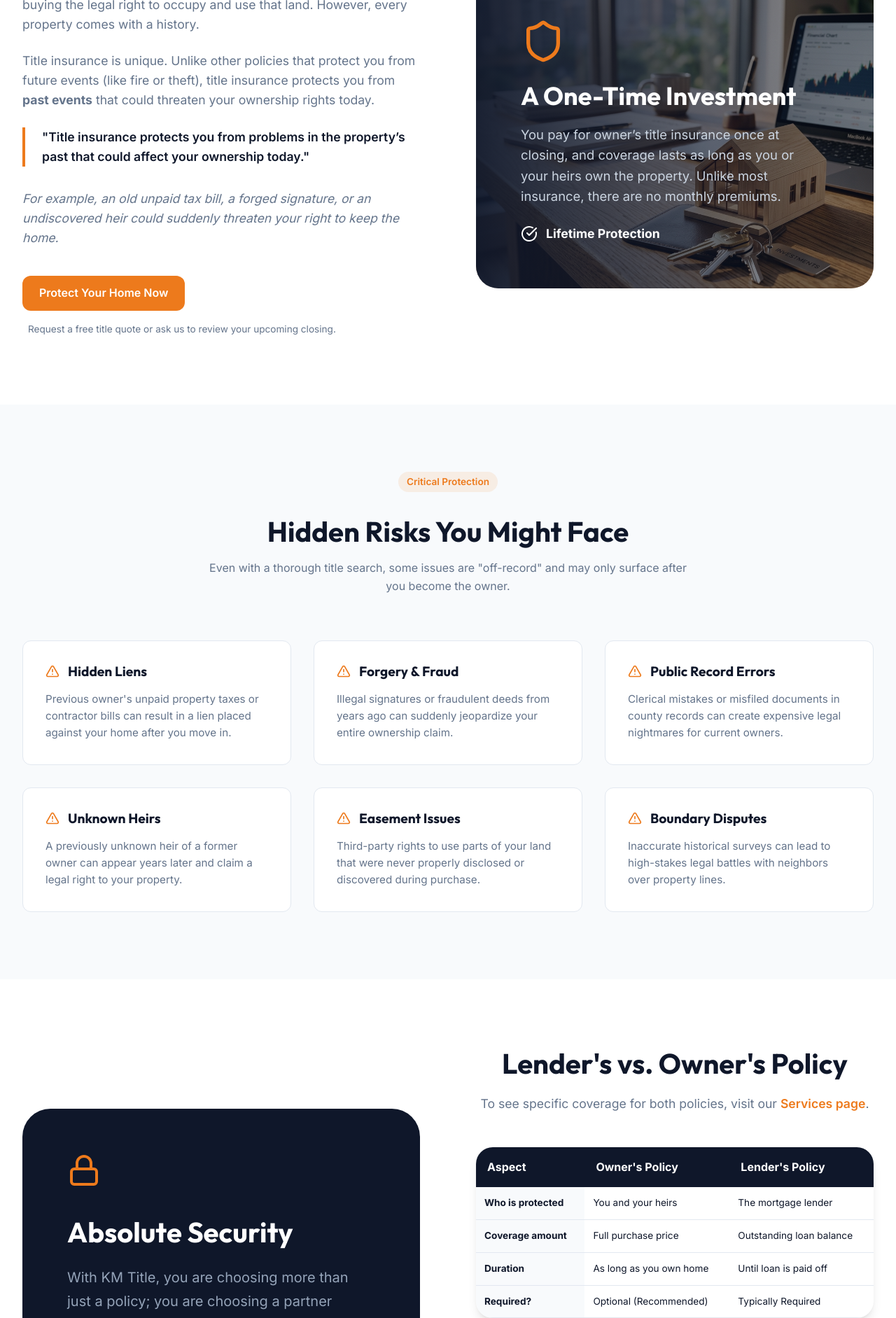
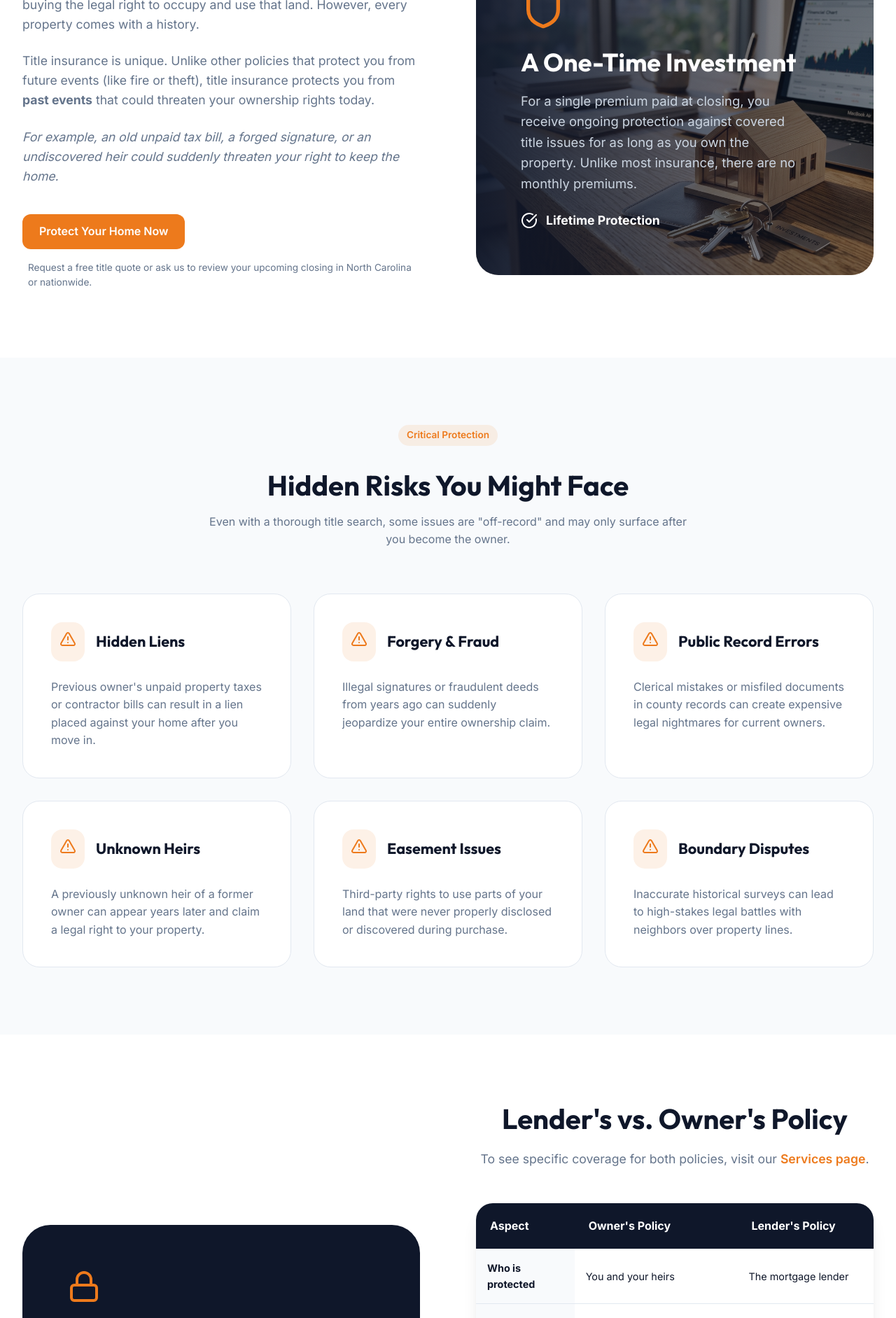
Before and after one commit to Kathir7623/Title-Insurance, a React (Vite) app: page /why-title-insurance in a window 1280 px wide. Shown: the part 540-2423 px from the top of the page at 70% size. Built offline with nearby package versions, Linux system fonts and the light colour scheme.

Commit message:
UI: Finalized micro-refinements for 'Why Title Insurance?' page. Eliminated redundant narratives, corrected structural text fragments, and optimized the comparison table for parallel construction. Refined conversion funnel with geographically clear CTAs and established flawless heading hierarchy.

```diff
--- a/src/pages/WhyTitleInsurance.jsx
+++ b/src/pages/WhyTitleInsurance.jsx
@@ -65,15 +65,12 @@ const WhyTitleInsurance = () => {
               <p style={{ fontSize: '1.1rem', color: 'var(--muted)', marginBottom: '1.5rem' }}>
                 Title insurance is unique. Unlike other policies that protect you from future events (like fire or theft), title insurance protects you from <strong>past events</strong> that could threaten your ownership rights today.
               </p>
-              <p style={{ fontSize: '1.1rem', color: 'var(--primary)', fontWeight: 600, borderLeft: '4px solid var(--secondary)', paddingLeft: '1.5rem', marginBottom: '2rem' }}>
-                "Title insurance protects you from problems in the property’s past that could affect your ownership today."
-              </p>
               <p style={{ fontSize: '1.1rem', color: 'var(--muted)', marginBottom: '2.5rem', fontStyle: 'italic' }}>
                 For example, an old unpaid tax bill, a forged signature, or an undiscovered heir could suddenly threaten your right to keep the home.
               </p>
               <div>
                 <Link to="/contact" className="btn btn-primary" style={{ marginBottom: '1rem' }}>Protect Your Home Now</Link>
-                <p style={{ fontSize: '0.85rem', color: 'var(--muted)', marginLeft: '0.5rem' }}>Request a free title quote or ask us to review your upcoming closing.</p>
+                <p style={{ fontSize: '0.85rem', color: 'var(--muted)', marginLeft: '0.5rem' }}>Request a free title quote or ask us to review your upcoming closing in North Carolina or nationwide.</p>
               </div>
             </motion.div>
             <motion.div {...fadeIn}>
@@ -111,7 +108,7 @@ const WhyTitleInsurance = () => {
                 <Shield size={64} style={{ color: 'var(--secondary)', marginBottom: '1.5rem' }} />
                 <h3 style={{ fontSize: '2.25rem', marginBottom: '1.25rem', fontWeight: 700 }}>A One-Time Investment</h3>
                 <p style={{ color: '#cbd5e1', fontSize: '1.15rem', lineHeight: 1.6, marginBottom: '1.5rem', maxWidth: '90%' }}>
-                  You pay for owner’s title insurance once at closing, and coverage lasts as long as you or your heirs own the property. Unlike most insurance, there are no monthly premiums.
+                  For a single premium paid at closing, you receive ongoing protection against covered title issues for as long as you own the property. Unlike most insurance, there are no monthly premiums.
                 </p>
                 <p style={{ fontWeight: 700, color: 'white', display: 'flex', alignItems: 'center', gap: '0.75rem', fontSize: '1.1rem' }}>
                   <CheckCircle size={24} className="text-secondary" /> Lifetime Protection
@@ -132,19 +129,21 @@ const WhyTitleInsurance = () => {
               Even with a thorough title search, some issues are "off-record" and may only surface after you become the owner.
             </p>
           </div>
-          <div className="grid grid-cols-3">
+          <div className="grid grid-cols-3" style={{ gap: '2rem' }}>
             {risks.map((risk, i) => (
               <motion.div
                 key={i}
                 {...fadeIn}
-                transition={{ delay: i * 0.1 }}
                 className="card"
+                style={{ background: 'white', padding: '2.5rem', borderRadius: '1.5rem' }}
               >
-                <div style={{ display: 'flex', alignItems: 'center', gap: '0.75rem', marginBottom: '1rem' }}>
-                  <AlertTriangle size={20} style={{ color: 'var(--secondary)' }} />
-                  <h3 style={{ fontSize: '1.2rem' }}>{risk.title}</h3>
+                <div style={{ display: 'flex', alignItems: 'center', gap: '1rem', marginBottom: '1.5rem' }}>
+                  <div style={{ background: 'rgba(237, 122, 28, 0.1)', padding: '0.75rem', borderRadius: '1rem' }}>
+                    <AlertTriangle size={24} style={{ color: 'var(--secondary)' }} />
+                  </div>
+                  <h3 style={{ fontSize: '1.35rem' }}>{risk.title}</h3>
                 </div>
-                <p style={{ color: 'var(--muted)', fontSize: '0.95rem' }}>{risk.desc}</p>
+                <p style={{ color: 'var(--muted)', fontSize: '1rem', lineHeight: 1.6 }}>{risk.desc}</p>
               </motion.div>
             ))}
           </div>
@@ -173,32 +172,33 @@ const WhyTitleInsurance = () => {
                 </p>
               </div>
 
-              <div style={{ overflowX: 'auto', background: 'white', borderRadius: '1.5rem', boxShadow: 'var(--shadow-md)', marginBottom: '3rem' }}>
+              <div style={{ overflowX: 'auto', background: 'white', borderRadius: '1.5rem', boxShadow: 'var(--shadow-lg)', marginBottom: '3rem' }}>
                 <table style={{ width: '100%', borderCollapse: 'collapse', textAlign: 'left' }}>
                   <thead>
                     <tr style={{ background: 'var(--primary)', color: 'white' }}>
-                      <th style={{ padding: '1rem' }}>Aspect</th>
-                      <th style={{ padding: '1rem' }}>Owner's Policy</th>
-                      <th style={{ padding: '1rem' }}>Lender's Policy</th>
+                      <th style={{ padding: '1.25rem' }}>Aspect</th>
+                      <th style={{ padding: '1.25rem' }}>Owner's Policy</th>
+                      <th style={{ padding: '1.25rem' }}>Lender's Policy</th>
                     </tr>
                   </thead>
                   <tbody>
                     {[
                       { aspect: "Who is protected", owner: "You and your heirs", lender: "The mortgage lender" },
                       { aspect: "Coverage amount", owner: "Full purchase price", lender: "Outstanding loan balance" },
-                      { aspect: "Duration", owner: "As long as you own home", lender: "Until loan is paid off" },
-                      { aspect: "Required?", owner: "Optional (Recommended)", lender: "Typically Required" }
+                      { aspect: "Duration", owner: "As long as you own the home", lender: "Until loan is paid off" },
+                      { aspect: "Required?", owner: "Optional but strongly recommended", lender: "Typically required by lenders" }
                     ].map((row, idx) => (
                       <tr key={idx} style={{ borderBottom: '1px solid #E2E8F0' }}>
-                        <td style={{ padding: '0.75rem', fontWeight: 700, fontSize: '0.85rem', background: '#F8FAFC' }}>{row.aspect}</td>
-                        <td style={{ padding: '0.75rem', fontSize: '0.85rem' }}>{row.owner}</td>
-                        <td style={{ padding: '0.75rem', fontSize: '0.85rem' }}>{row.lender}</td>
+                        <td style={{ padding: '1rem', fontWeight: 700, fontSize: '0.9rem', background: '#F8FAFC' }}>{row.aspect}</td>
+                        <td style={{ padding: '1rem', fontSize: '0.9rem' }}>{row.owner}</td>
+                        <td style={{ padding: '1rem', fontSize: '0.9rem' }}>{row.lender}</td>
                       </tr>
                     ))}
                   </tbody>
                 </table>
               </div>
 
+              <h3 style={{ fontSize: '1.75rem', marginBottom: '1.5rem' }}>An Owner’s Policy typically includes:</h3>
               <ul style={{ listStyle: 'none', padding: 0 }}>
                 {[
                   "Protection against legal fees and court costs",
@@ -226,7 +226,7 @@ const WhyTitleInsurance = () => {
               Whether you are a homebuyer, investor, agent, or lender, contact KM Title today to discuss your next closing and ensure absolute protection.
             </p>
             <Link to="/contact" className="btn btn-primary" style={{ padding: '1.25rem 3rem', fontSize: '1.2rem' }}>
-              Get Protected Today
+              Request a Free Title Quote
             </Link>
           </motion.div>
         </div>
```
